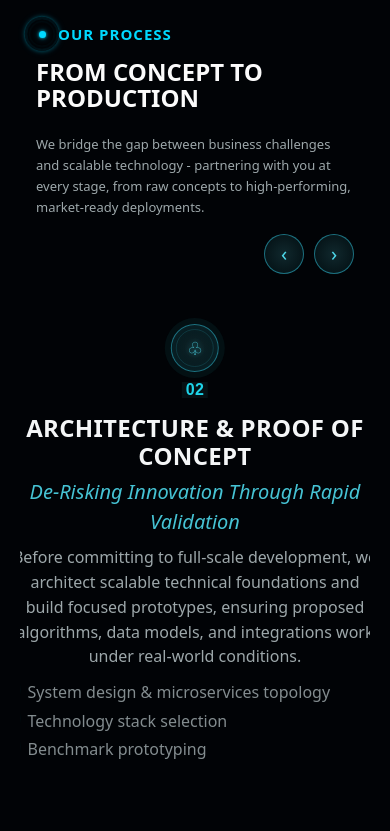
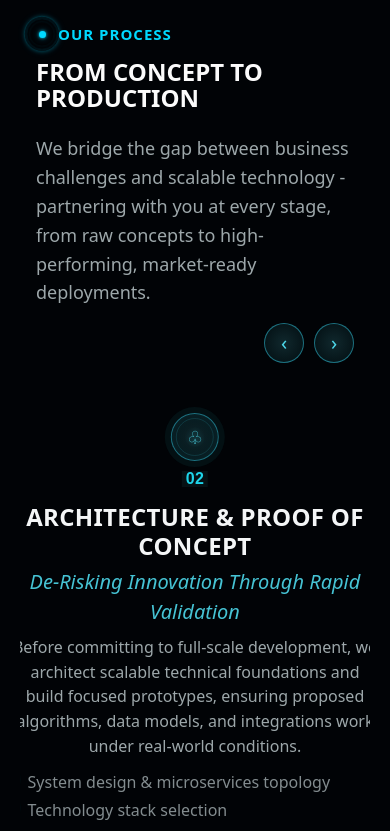
Before and after one commit to rishab-sudo/Leads-nextTech, a React (Create React App) app: page / in a window 390 px wide. Shown: the part 4280-5111 px from the top of the page. Built offline with nearby package versions, Linux system fonts and the light colour scheme.

Commit message:
section-para

```diff
--- a/src/App.css
+++ b/src/App.css
@@ -100,7 +100,7 @@
   }
 
   .section-subHeading {
-    font-size: 18px;
+    font-size: 18px !important;
     font-weight: 400;
   }
 .section-para{
```
